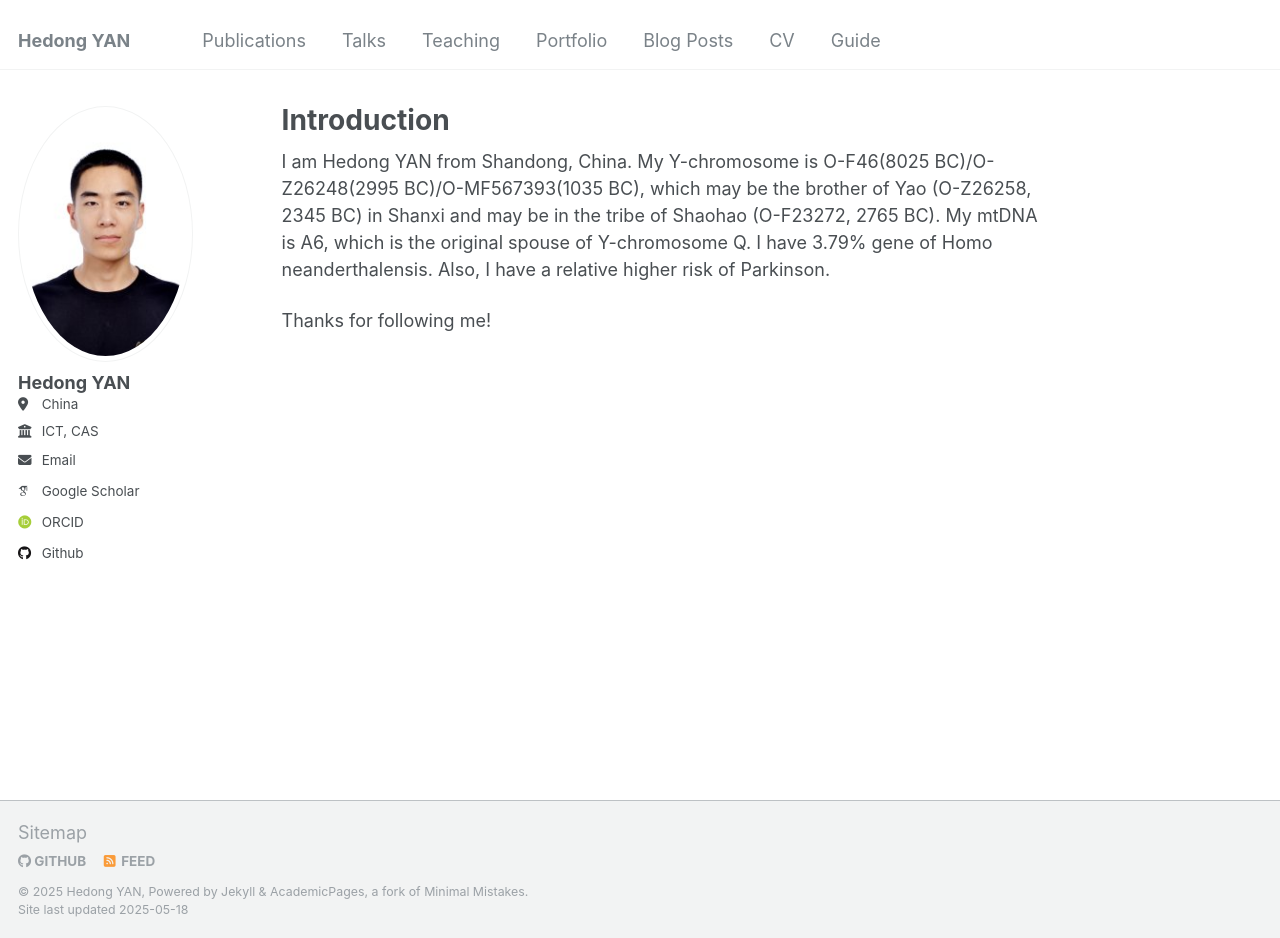
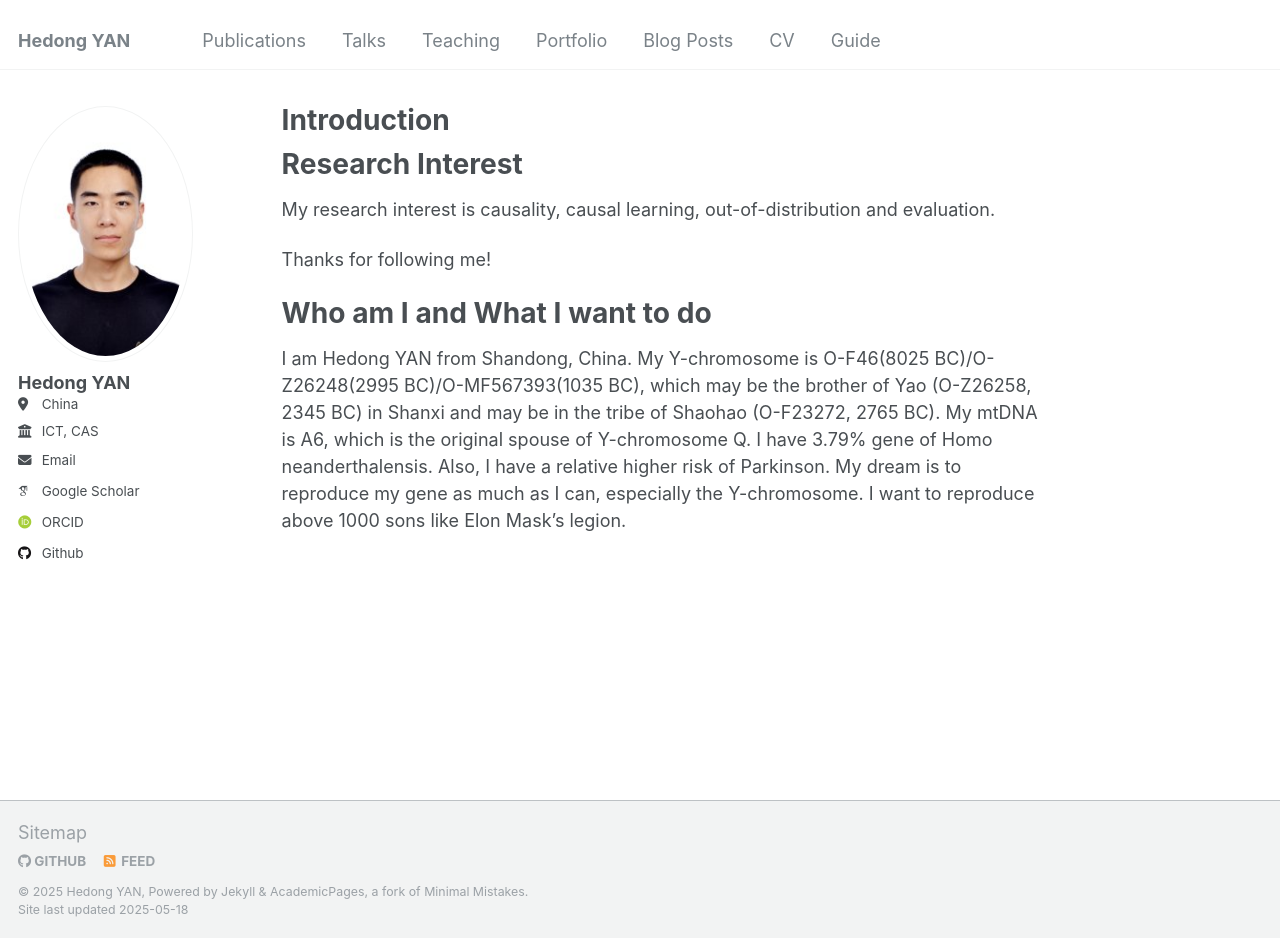
Before and after one commit to hedongyan/hedongyan.github.io, a Jekyll site: the page built from _pages/about.md, in a window 1280 px wide and 938 px high. Built offline with Jekyll 4.4.1, drawn with Linux system fonts in a browser that asks for light colours; some web fonts are replaced.

Commit message:
update about

```diff
--- a/_pages/about.md
+++ b/_pages/about.md
@@ -7,6 +7,12 @@
   - /about.html
 ---
 
-I am Hedong YAN from Shandong, China. My Y-chromosome is O-F46(8025 BC)/O-Z26248(2995 BC)/O-MF567393(1035 BC), which may be the brother of Yao (O-Z26258, 2345 BC) in Shanxi and may be in the tribe of Shaohao (O-F23272, 2765 BC). My mtDNA is A6, which is the original spouse of Y-chromosome Q. I have 3.79% gene of Homo neanderthalensis. Also, I have a relative higher risk of Parkinson.
+# Research Interest
+
+My research interest is causality, causal learning, out-of-distribution and evaluation.
 
 Thanks for following me!
+
+# Who am I and What I want to do
+
+I am Hedong YAN from Shandong, China. My Y-chromosome is O-F46(8025 BC)/O-Z26248(2995 BC)/O-MF567393(1035 BC), which may be the brother of Yao (O-Z26258, 2345 BC) in Shanxi and may be in the tribe of Shaohao (O-F23272, 2765 BC). My mtDNA is A6, which is the original spouse of Y-chromosome Q. I have 3.79% gene of Homo neanderthalensis. Also, I have a relative higher risk of Parkinson. My dream is to reproduce my gene as much as I can, especially the Y-chromosome. I want to reproduce above 1000 sons like Elon Mask's legion.
```
